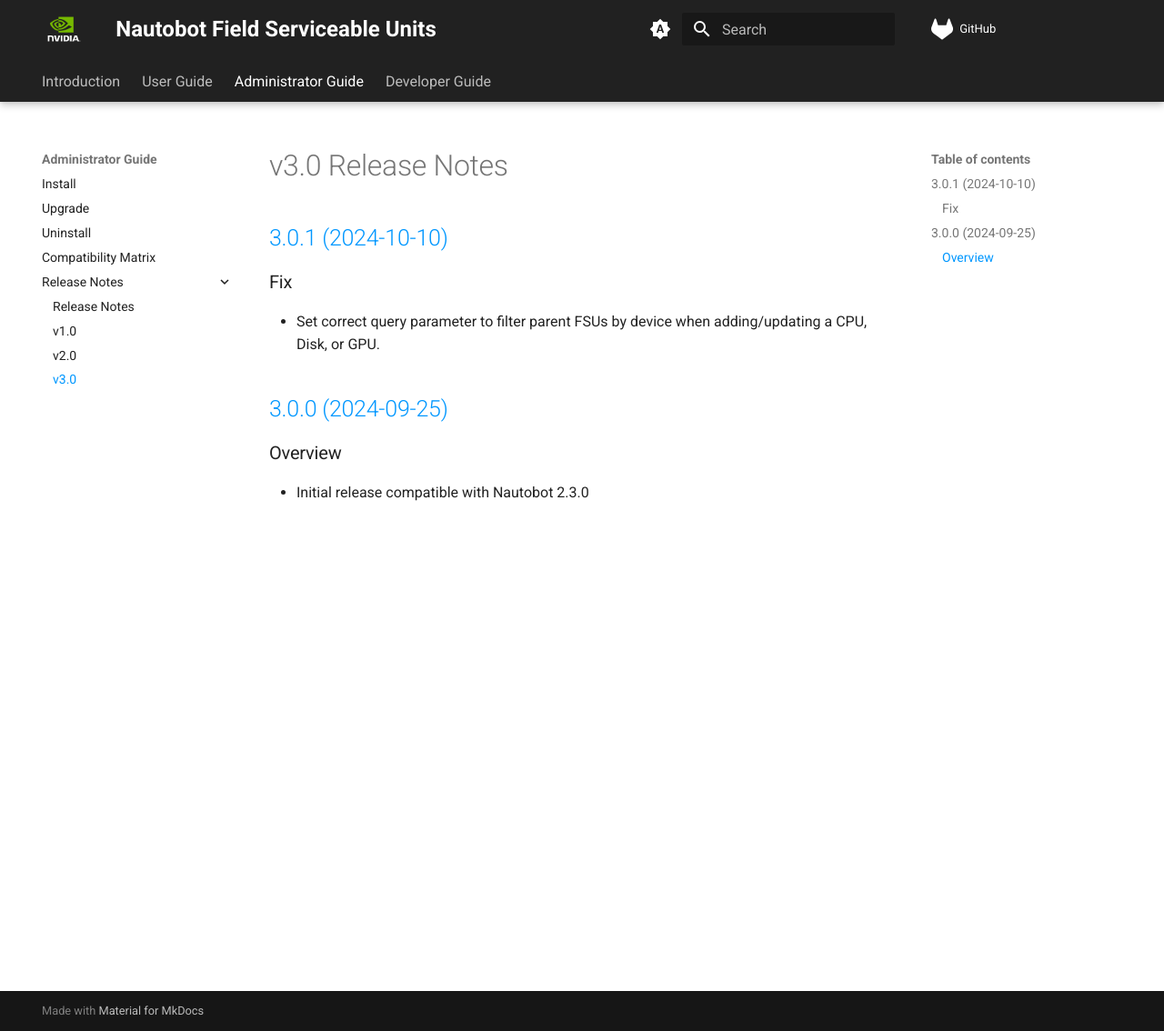
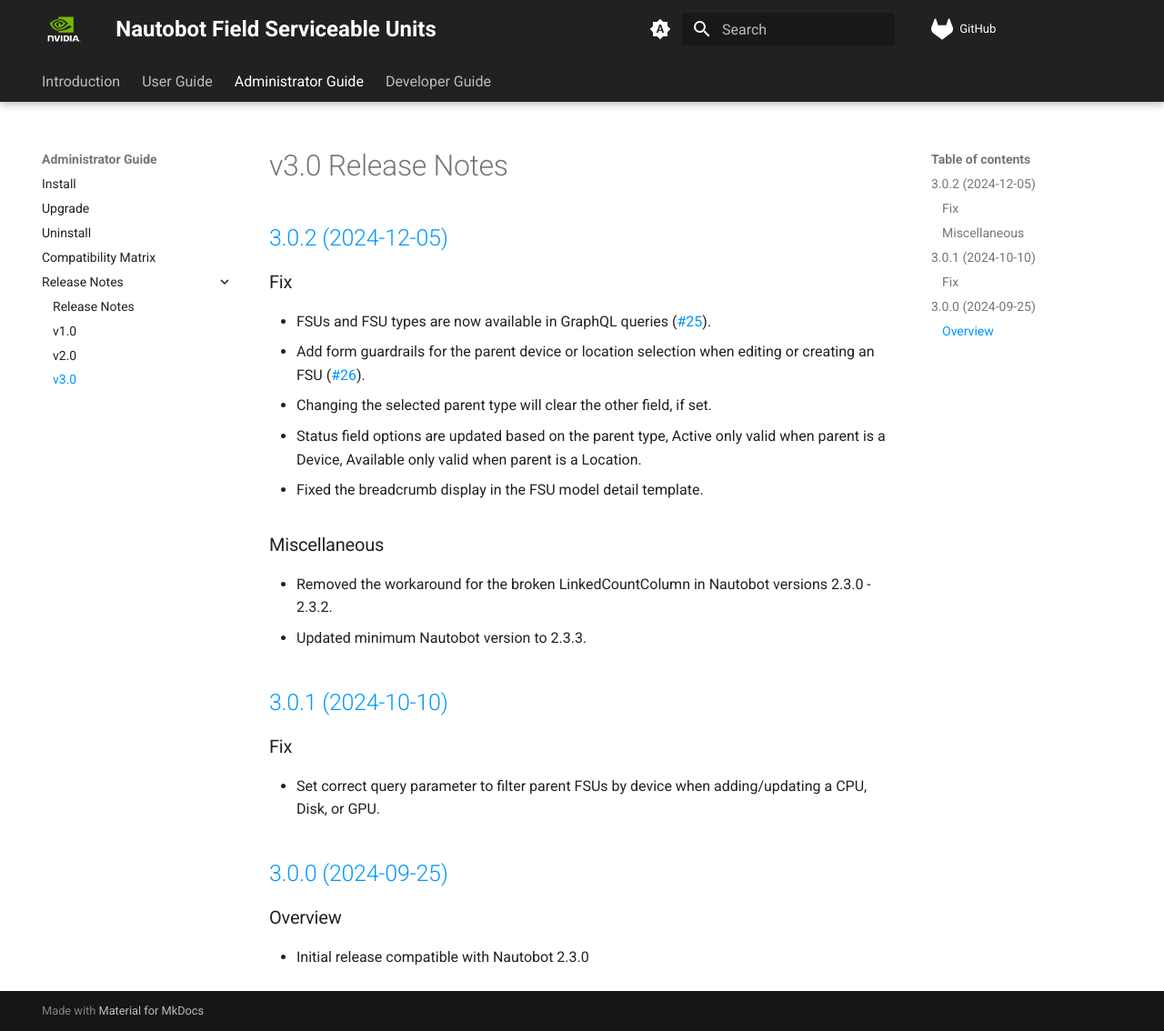
Before and after one commit to NVIDIA/nautobot-app-fsus, an MkDocs documentation site: the page built from docs/admin/release_notes/version_3.0.md, in a window 1280 px wide and 1134 px high. Shown: the whole window at 91% size. Built offline with MkDocs 1.6.1 and Material for MkDocs 9.7.7, drawn with Linux system fonts in a browser that asks for light colours; comment, search, counter and statistics services are not loaded.

Commit message:
Set version and update release notes for v3.0.2
Signed-off-by: Mark Troyer <mtroyer@nvidia.com>

```diff
--- a/docs/admin/release_notes/version_3.0.md
+++ b/docs/admin/release_notes/version_3.0.md
@@ -1,4 +1,19 @@
 # v3.0 Release Notes
+
+## [3.0.2 (2024-12-05)](https://github.com/NVIDIA/nautobot-app-fsus/releases/tag/v3.0.2)
+
+### Fix
+
+- FSUs and FSU types are now available in GraphQL queries ([#25](https://github.com/NVIDIA/nautobot-app-fsus/issues/25)).
+- Add form guardrails for the parent device or location selection when editing or creating an FSU ([#26](https://github.com/NVIDIA/nautobot-app-fsus/issues/26)).
+  - Changing the selected parent type will clear the other field, if set.
+  - Status field options are updated based on the parent type, Active only valid when parent is a Device, Available only valid when parent is a Location.
+- Fixed the breadcrumb display in the FSU model detail template.
+
+### Miscellaneous
+
+- Removed the workaround for the broken LinkedCountColumn in Nautobot versions 2.3.0 - 2.3.2.
+- Updated minimum Nautobot version to 2.3.3.
 
 ## [3.0.1 (2024-10-10)](https://github.com/NVIDIA/nautobot-app-fsus/releases/tag/v3.0.1)
 
--- a/pyproject.toml
+++ b/pyproject.toml
@@ -1,6 +1,6 @@
 [tool.poetry]
 name = "nautobot-fsus"
-version = "3.0.2a0"
+version = "3.0.2"
 description = "Field Serviceable Units for Nautobot"
 authors = ["Mark Troyer <mtroyer@nvidia.com>"]
 maintainers = ["Mark Troyer <mtroyer@nvidia.com>"]
```
Also changed, not shown: docs/admin/release_notes/version_1.0.md (+16 -0 lines), docs/admin/release_notes/version_2.0.md (+10 -0 lines).
